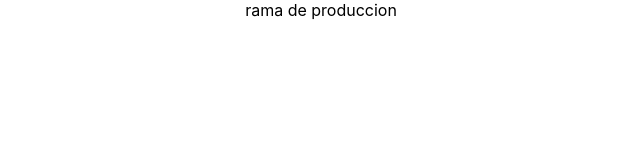
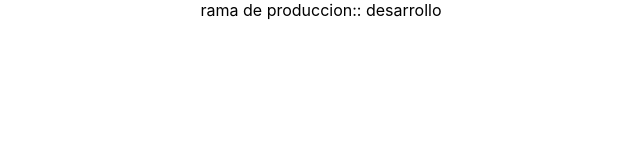
Before and after one commit to LexferRam/reactJS-GitLab-CI-CD-pipeline, a React (Create React App) app: page / in a window 1280 px wide. Shown: the top 160 px of the page, without its empty margins (319-959 px from the left). Built offline with nearby package versions, Linux system fonts and the light colour scheme.

Commit message:
Initial commit

```diff
--- a/src/App.js
+++ b/src/App.js
@@ -4,7 +4,7 @@ import React from 'react'
 function App() {
   return (
     <div className="App">
-      rama de produccion
+      rama de produccion:: {process.env.REACT_APP_ENV}
     </div>
   );
 }
```
Also changed, not shown: 1 other file (tests, documents, lock files or other folders).
